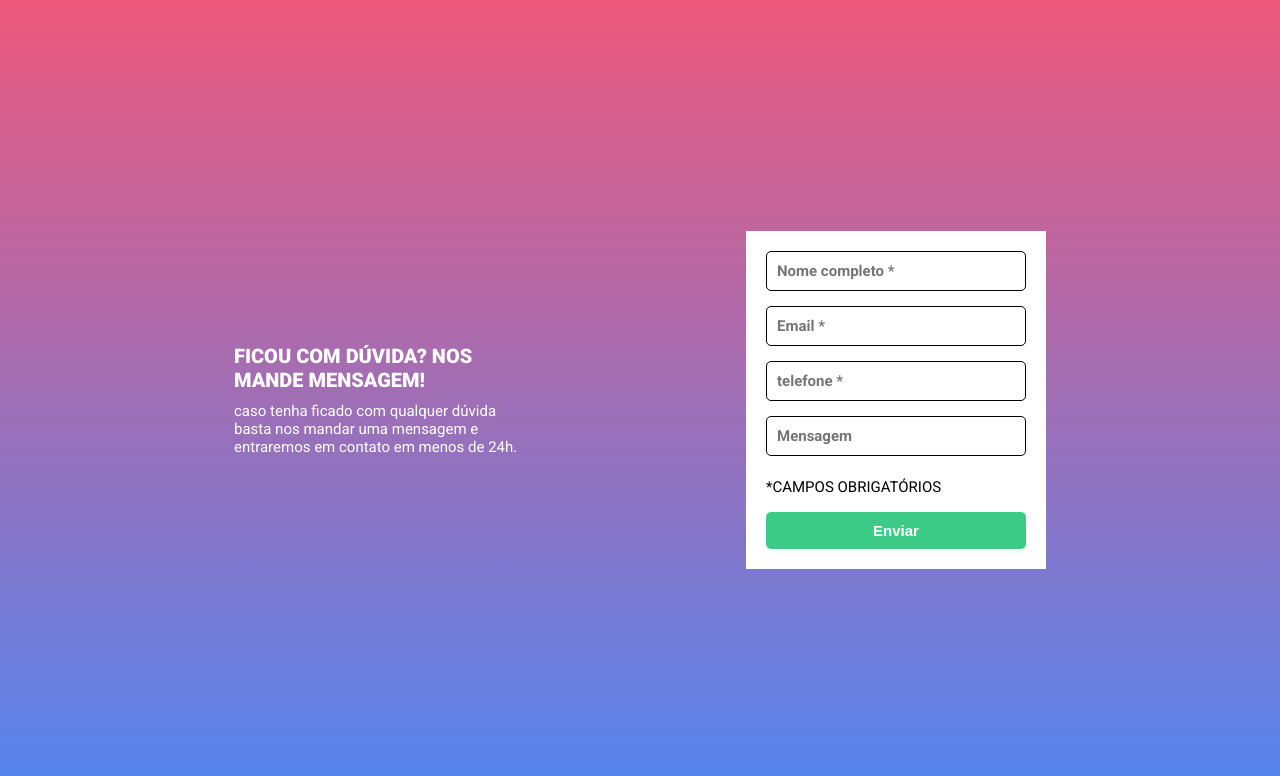
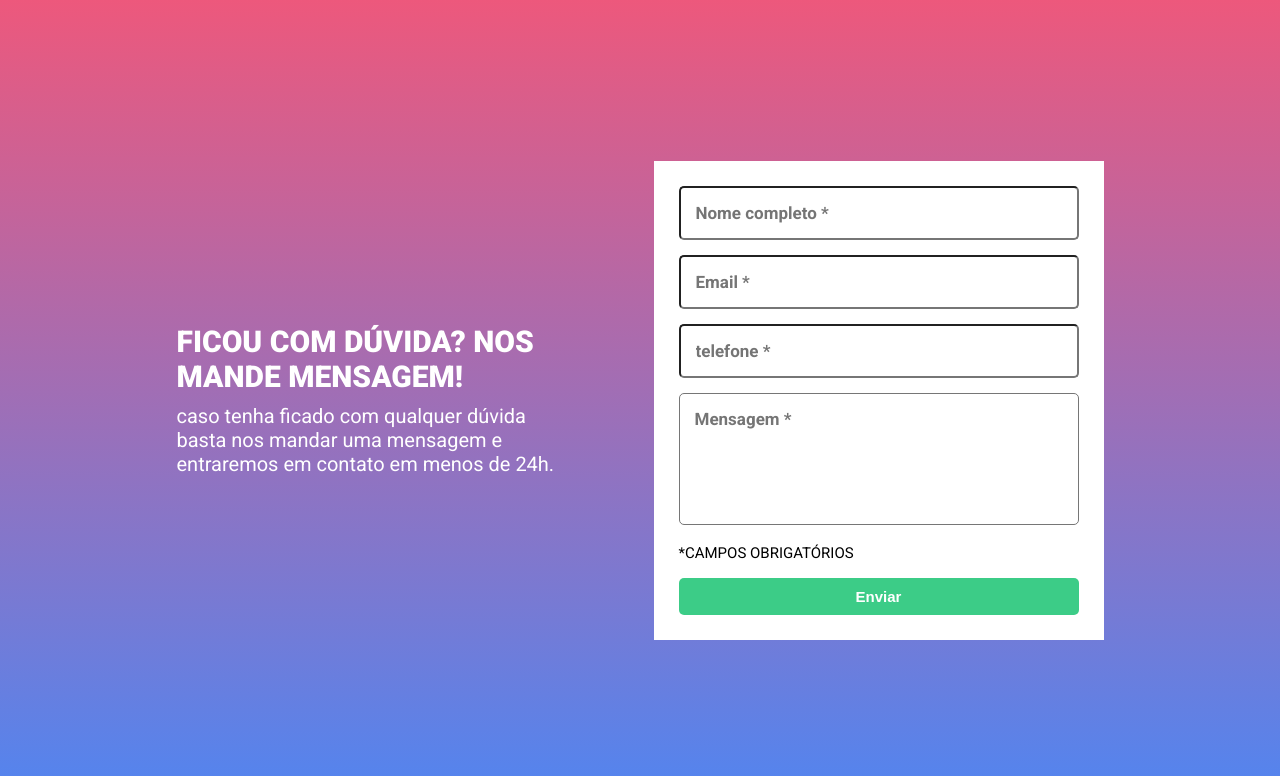
Before and after one commit to mariana549/desafio-html-css-js-intermediario, a plain HTML site: page index.html in a window 1280 px wide. Drawn offline with Linux system fonts and the light colour scheme.

Commit message:
style: :lipstick: atualização

```diff
--- a/index.html
+++ b/index.html
@@ -29,7 +29,7 @@
                <small class="obrigatorio-campo">campo obrigatório</small>
                <input type="tel" name="tel" class="input telefone-usuario" placeholder="telefone *">
                <small class="obrigatorio-campo">campo obrigatório</small>
-               <input type="text" class="input mensagem-usuario *" placeholder="Mensagem" class="mensagem-input">
+               <textarea class="mensagem-input" name="mensagem" rows="5" cols="40" placeholder="Mensagem *"></textarea>
                <small class="obrigatorio-campo">campo obrigatório</small>
             </form>
             <p class="paragrafro-form">*campos obrigatórios</p>
--- a/src/css/reset.css
+++ b/src/css/reset.css
@@ -2,6 +2,6 @@
    padding: 0;
    margin: 0;
    box-sizing: border-box;
-   border: none;
    text-decoration: none;
+   resize: none;
 }
--- a/src/css/style.css
+++ b/src/css/style.css
@@ -10,7 +10,6 @@
 
 .main .container {
    width: 80%;
-   height: 90%;
    display: grid;
    grid-template-areas: "texto formulario";
    place-items: center;
@@ -18,58 +17,56 @@
 }
 
 .main .container .informacoes-texto {
+   width: 380px;
    grid-area: texto;
    color: var(--cor-dark-40);
 }
 
 .main .container .informacoes-texto .titulo-principal {
-   width: 288px;
-   font-size: 20px;
+   font-size: 30px;
    font-weight: 900;
    text-transform: uppercase;
    margin-bottom: 10px;
 }
 
 .main .container .informacoes-texto .paragrafo-principal {
-   width: 300px;
-   font-size: 15px;
+   font-size: 20px;
    font-weight: 400;
 }
 
 .main .container .formulario {
    grid-area: formulario;
-   width: 300px;
+   max-width: 450px;
    background: var(--cor-dark-40);
-   padding: 20px;
+   padding: 25px;
+   padding-top: 10px;
    font-family: 'Roboto', sans-serif;
 }
 
-
-.main .container .formulario .form .input {
-   padding: 10px;
+.main .container .formulario .form .input, .mensagem-input{
+   padding: 15px;
    width: 100%;
-   margin-bottom: 15px;
+   margin-top: 15px;
    border-radius: 5px;
-   border: 1px solid var(--cor-dark-0);
    font-family: 'Roboto', sans-serif;
-   font-size: 15px;
+   font-size: 17px;
    font-weight: 700;
 }
 
-.main .container .formulario .form .mensagem-input{
-   height: 100px;
+.error{
+   border: 1.8px solid var(--cor-destaque);
 }
-
 
 .obrigatorio-campo {
    display: none;
+   color: var(--cor-destaque);
 }
 
 .main .container .formulario .paragrafro-form {
    font-size: 15px;
    font-weight: 400;
    text-transform: uppercase;
-   margin: 7px 0px 16px 0px;
+   margin: 15px 0px 16px 0px;
 }
 
 .button-enviar {
@@ -78,6 +75,7 @@
    color: var(--cor-dark-40);
    background-color: var(--cor-button);
    border-radius: 5px;
+   border: none;
    font-size: 15px;
    font-weight: 700;
 }
--- a/src/css/variaveis.css
+++ b/src/css/variaveis.css
@@ -4,4 +4,5 @@
    --cor-dark-40: white;
    --cor-fundo-01: rgba(237,88,124,1) 0%;
    --cor-fundo-02: rgba(81,133,240,1) 100%;
+   --cor-destaque: red;
 }
```
